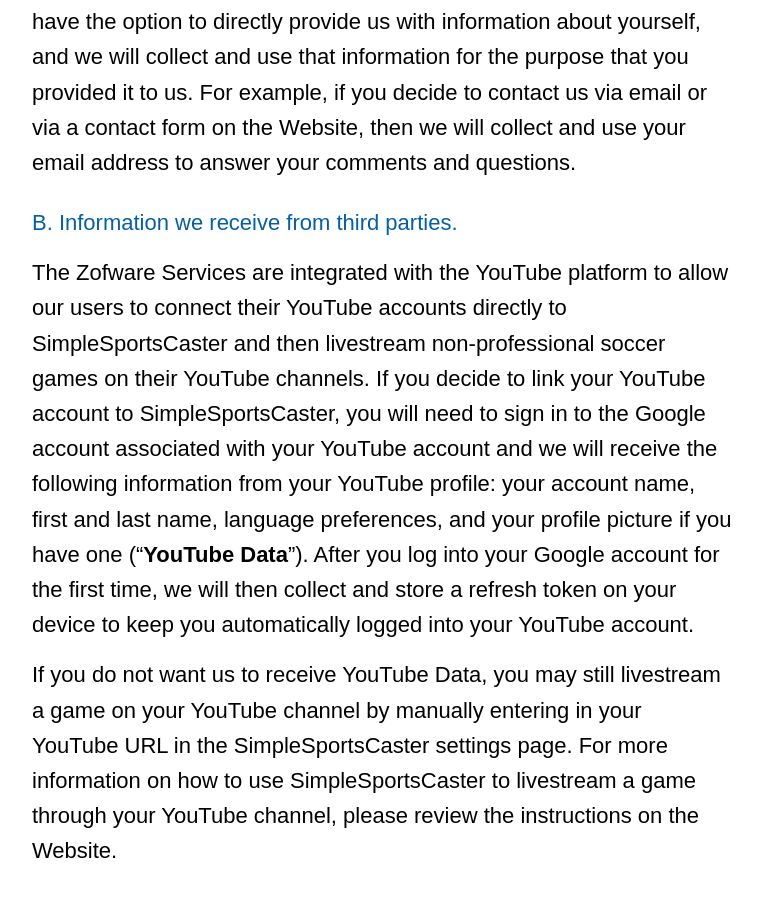
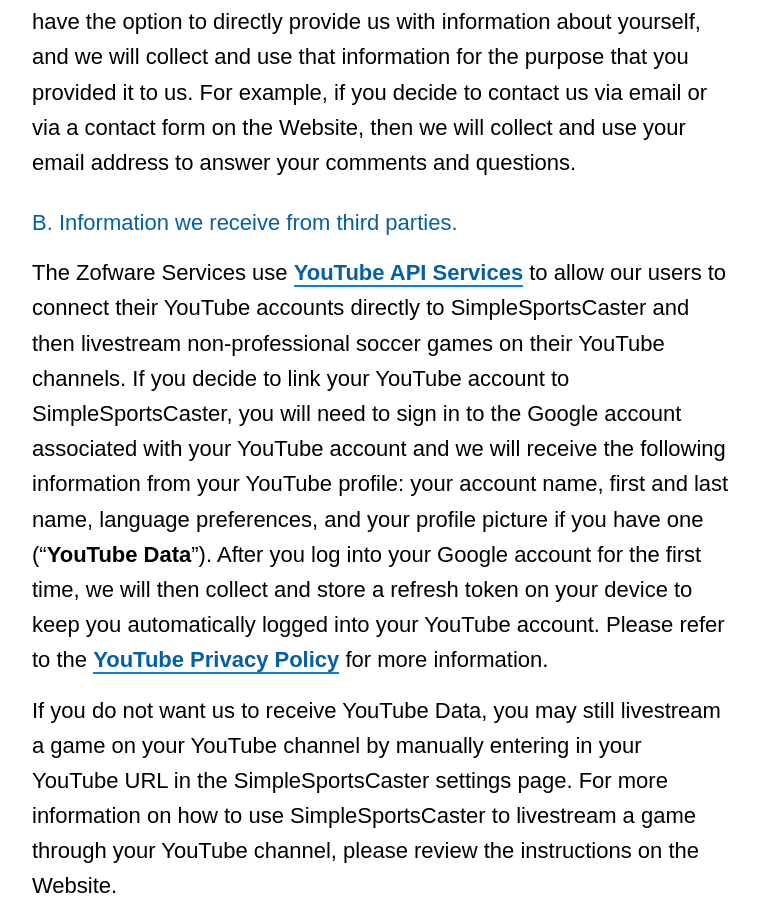
Before and after one commit to Zofware/www.simplesportscaster.com, a Jekyll site: the page built from docs/_pages/privacypolicy.md, in a window 1280 px wide and 900 px high, scrolled down 1394 px. Shown: the whole window, without its empty margins (258-1019 px from the left). Built offline with Jekyll 4.4.1, drawn with Linux system fonts in a browser that asks for light colours; nearby versions of some CDN libraries; some web fonts are replaced; some of the changed lines change nothing that is shown; some of the changed text lies outside the part shown.

Commit message:
Add links to YouTube API Services, YouTube Privacy Policy, and Google security settings.

```diff
--- a/docs/_pages/privacypolicy.md
+++ b/docs/_pages/privacypolicy.md
@@ -1,7 +1,7 @@
 ---
 title: Zofware LLC Privacy Policy
 description: SimpleSportsCaster - Stream and record your games with a live scoreboard.
-subtitle: Last Updated May 21, 2019
+subtitle: Last Updated April 6, 2021
 featured_image: /images/social.jpg
 ---
 
@@ -23,7 +23,7 @@
 
 #### B. Information we receive from third parties.
 
-The Zofware Services are integrated with the YouTube platform to allow our users to connect their YouTube accounts directly to SimpleSportsCaster and then livestream non-professional soccer games on their YouTube channels. If you decide to link your YouTube account to SimpleSportsCaster, you will need to sign in to the Google account associated with your YouTube account and we will receive the following information from your YouTube profile: your account name, first and last name, language preferences, and your profile picture if you have one ("**YouTube Data**"). After you log into your Google account for the first time, we will then collect and store a refresh token on your device to keep you automatically logged into your YouTube account.
+The Zofware Services use [YouTube API Services](https://developers.google.com/youtube/terms/developer-policies#definition-youtube-api-services) to allow our users to connect their YouTube accounts directly to SimpleSportsCaster and then livestream non-professional soccer games on their YouTube channels. If you decide to link your YouTube account to SimpleSportsCaster, you will need to sign in to the Google account associated with your YouTube account and we will receive the following information from your YouTube profile: your account name, first and last name, language preferences, and your profile picture if you have one ("**YouTube Data**"). After you log into your Google account for the first time, we will then collect and store a refresh token on your device to keep you automatically logged into your YouTube account. Please refer to the [YouTube Privacy Policy](http://www.google.com/policies/privacy) for more information.
 
 If you do not want us to receive YouTube Data, you may still livestream a game on your YouTube channel by manually entering in your YouTube URL in the SimpleSportsCaster settings page. For more information on how to use SimpleSportsCaster to livestream a game through your YouTube channel, please review the instructions on the Website.
 
@@ -79,10 +79,9 @@
 
 By way of example, the Website uses plugins provided by Disqus Inc. to allow users to log into their Disqus account and post public comments to blog articles on the Website. All comments posted under your Disqus account, and all other information associated with your Disqus account, are stored on Disqus' servers, and we do not have any control over such information. For information about Disqus' data collection practices, please review their privacy policy: [https://help.disqus.com/terms-and-policies/disqus-privacy-policy](https://help.disqus.com/terms-and-policies/disqus-privacy-policy).
 
-
 ### 7. YOUR CONTROL OVER YOUR INFORMATION.
 
-If you linked your YouTube account with SimpleSportsCaster as described in Section 1, you are free to remove your YouTube account at any time by going to the SimpleSportsCaster settings and we will delete your YouTube Data.  To delete or update any information that you directly gave to us under Section 1(A), please contact us at <privacy@simplesportscaster.com>.
+If you linked your YouTube account with SimpleSportsCaster as described in Section 1, you are free to remove your YouTube account at any time by using the SimpleSportsCaster settings to remove your account and we will delete your YouTube Data. You may also revoke SimpleSportsCaster's access to your data via the [Google security settings](https://security.google.com/settings/security/permissions) page. To delete or update any information that you directly gave to us under Section 1(A), please contact us at <privacy@simplesportscaster.com>.
 
 ### 8. CHILDREN.
 
```
